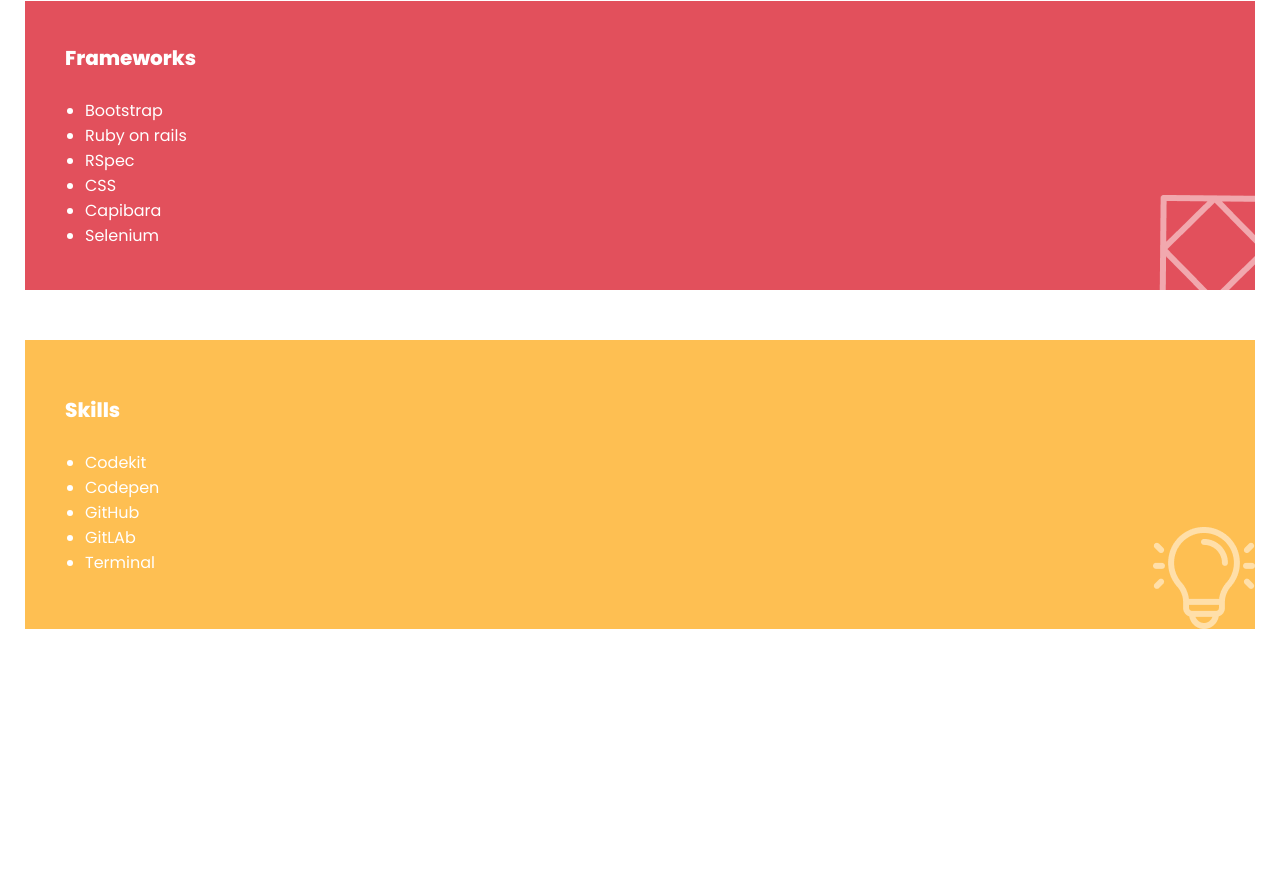
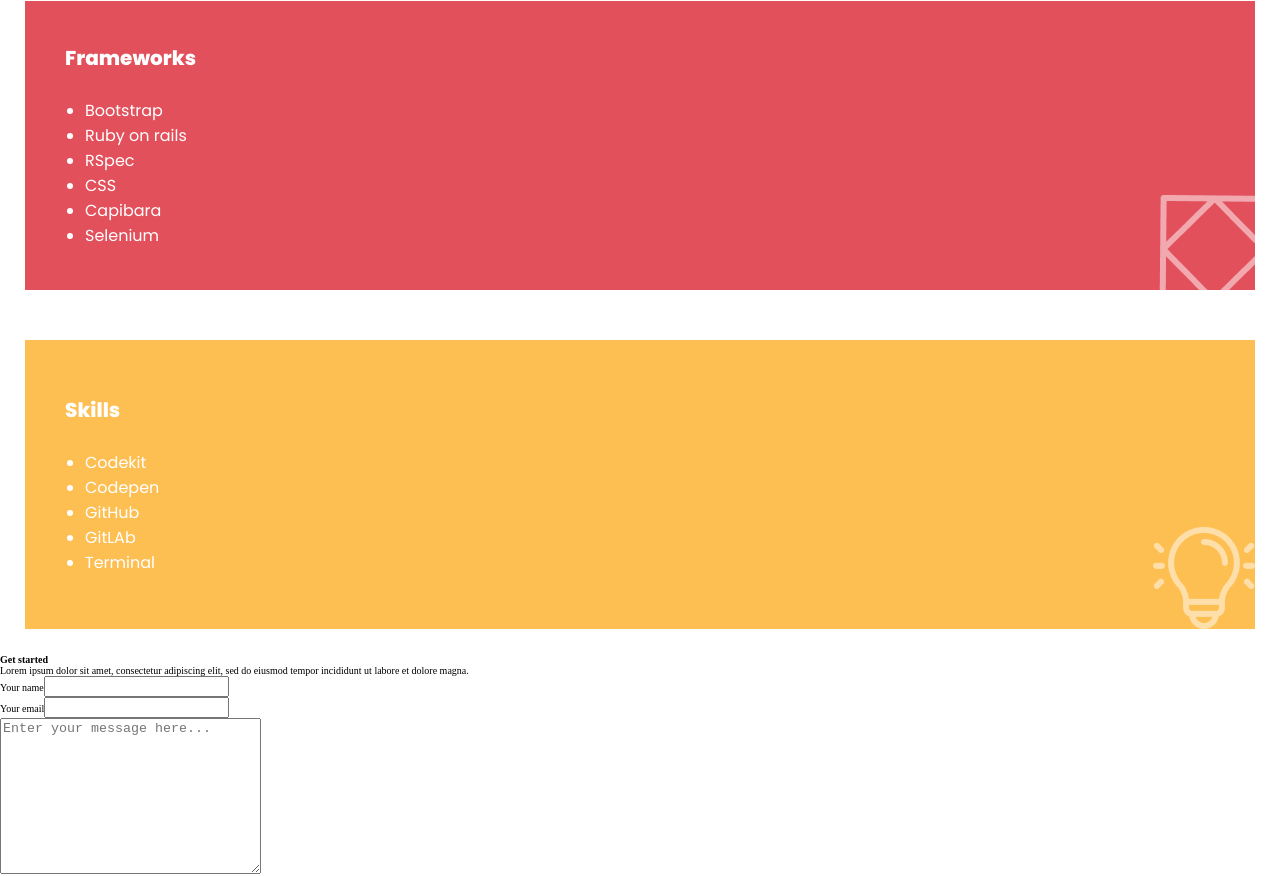
Before and after one commit to erickhansx/portfolio, a website: page index.html in a window 1280 px wide. Shown: the part 7016-7892 px from the top of the page. Before the commit the page ends 7670 px from the top, so only its background shows below. Drawn offline with nearby package versions, Linux system fonts and the light colour scheme.

Commit message:
Add skeleton of form and inputs

```diff
--- a/index.html
+++ b/index.html
@@ -270,5 +270,36 @@
         </div>
       </div>
     </section>
+    <footer class="footer">
+      <fieldset>
+        <form action="https://formspree.io/f/xzbokrya" method="POST">
+          <h3 class="form-h3">Get started</h3>
+          <p class="p-h3">
+            Lorem ipsum dolor sit amet, consectetur adipiscing elit, sed do
+            eiusmod tempor incididunt ut labore et dolore magna.
+          </p>
+          <ul>
+            <li>
+              <label for="name">Your name</label
+              ><input type="text" name="user_name" id="name" maxlength="30" />
+            </li>
+            <li>
+              <label for="email">Your email</label
+              ><input type="email" name="E-mail" id="email" />
+            </li>
+            <li>
+              <textarea
+                name="msg"
+                id="msg"
+                cols="30"
+                rows="10"
+                maxlength="500"
+                placeholder="Enter your message here..."
+              ></textarea>
+            </li>
+          </ul>
+        </form>
+      </fieldset>
+    </footer>
   </body>
 </html>
```
